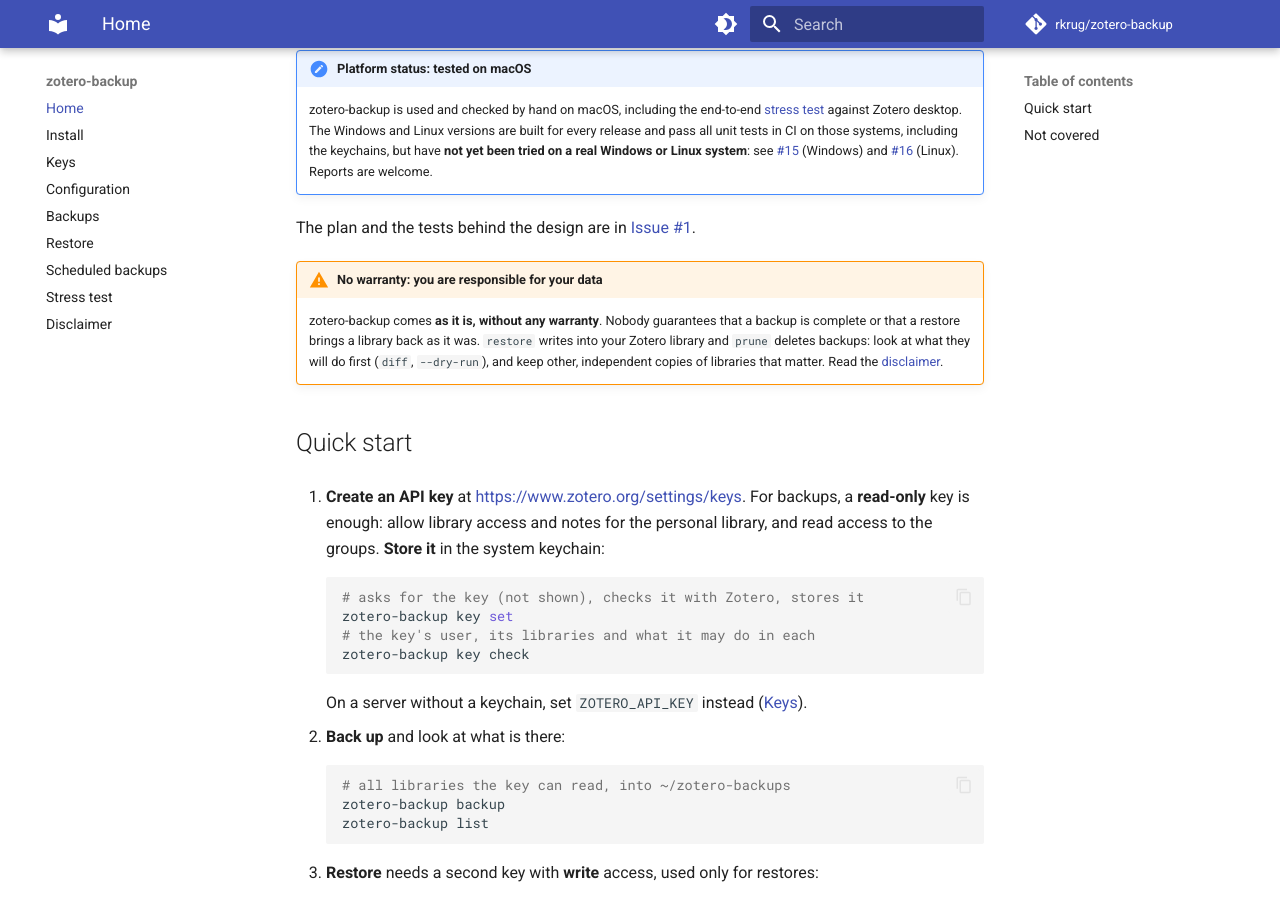
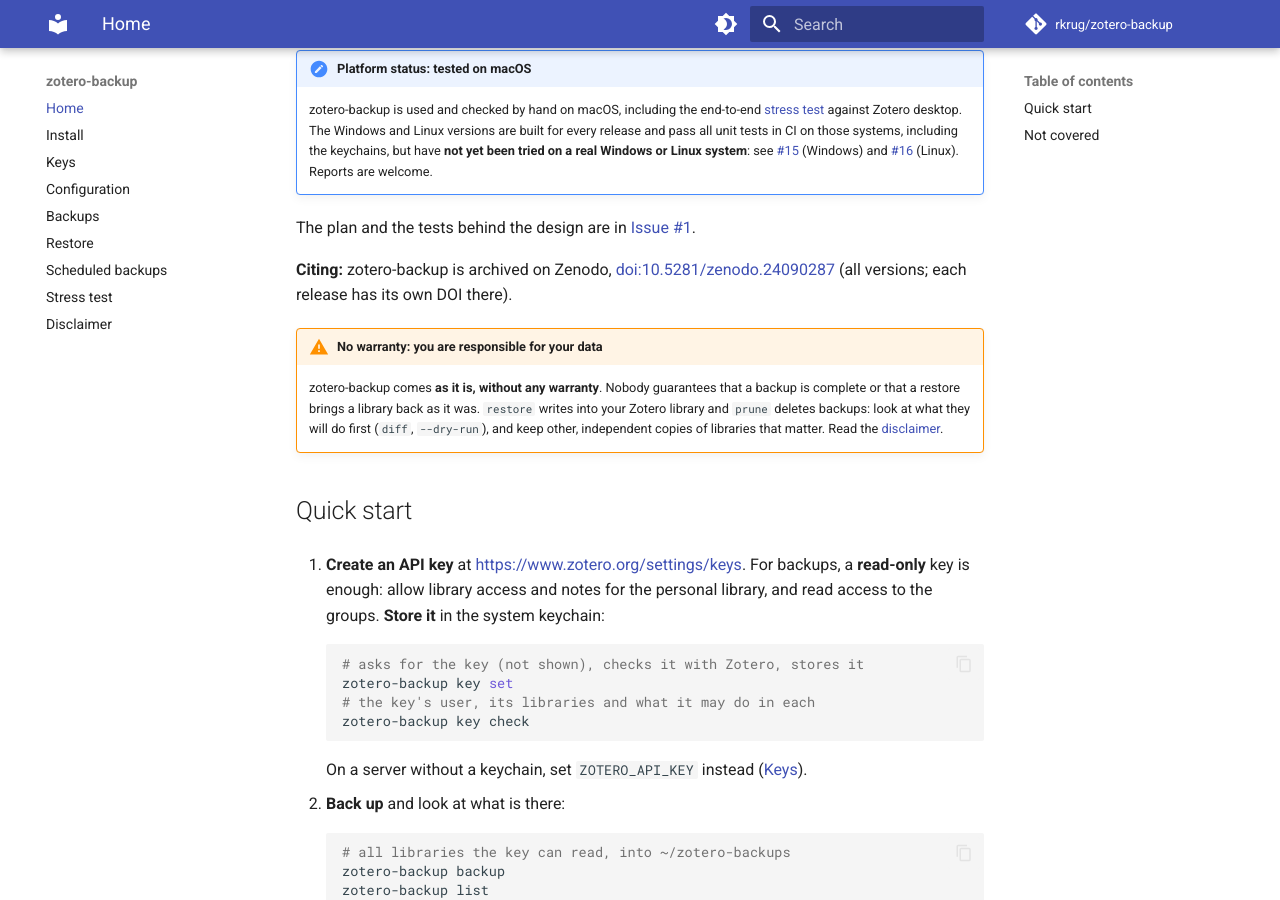
Before and after one commit to rkrug/zotero-backup, an MkDocs documentation site: the page built from docs/index.md, in a window 1280 px wide and 900 px high, scrolled down 492 px. Built offline with MkDocs 1.6.1 and Material for MkDocs 9.7.7, drawn with Linux system fonts in a browser that asks for light colours; comment, search, counter and statistics services are not loaded.

Commit message:
README and docs: Zenodo DOI badge and citation
Co-Authored-By: Claude Opus 5.5 <noreply@anthropic.com>

```diff
--- a/docs/index.md
+++ b/docs/index.md
@@ -11,6 +11,8 @@ Backup and restore of Zotero libraries (personal library and groups) through the
     zotero-backup is used and checked by hand on macOS, including the end-to-end [stress test](stresstest.md) against Zotero desktop. The Windows and Linux versions are built for every release and pass all unit tests in CI on those systems, including the keychains, but have **not yet been tried on a real Windows or Linux system**: see [#15](https://github.com/rkrug/zotero-backup/issues/15) (Windows) and [#16](https://github.com/rkrug/zotero-backup/issues/16) (Linux). Reports are welcome.
 
 The plan and the tests behind the design are in [Issue #1](https://github.com/rkrug/zotero-backup/issues/1).
+
+**Citing:** zotero-backup is archived on Zenodo, [doi:10.5281/zenodo.24090287](https://doi.org/10.5281/zenodo.24090287) (all versions; each release has its own DOI there).
 
 !!! warning "No warranty: you are responsible for your data"
     zotero-backup comes **as it is, without any warranty**. Nobody guarantees that a backup is complete or that a restore brings a library back as it was. `restore` writes into your Zotero library and `prune` deletes backups: look at what they will do first (`diff`, `--dry-run`), and keep other, independent copies of libraries that matter. Read the [disclaimer](disclaimer.md).
```
Also changed, not shown: README.md (+6 -0 lines).
